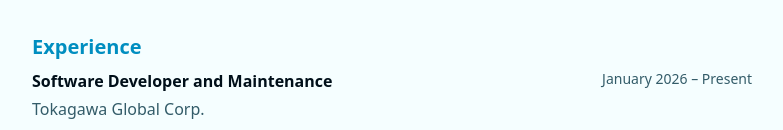
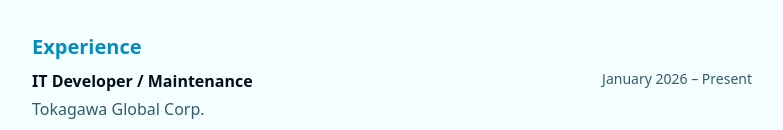
Before and after one commit to ycrangelo/prtfl, a Next.js app: page / in a window 1280 px wide. Shown: the part 821-951 px from the top of the page, without its empty margins (248-1031 px from the left). Built offline with nearby package versions, Linux system fonts and the light colour scheme.

Commit message:
change role description

```diff
--- a/app/page.tsx
+++ b/app/page.tsx
@@ -208,7 +208,7 @@ export default function Portfolio() {
     <div className="flex flex-col sm:flex-row sm:items-start sm:justify-between">
       <div>
         <h3 className="text-base font-semibold text-foreground mb-1">
-          Software Developer and Maintenance
+          IT Developer / Maintenance
         </h3>
         <p className="text-muted-foreground mb-1">
           Tokagawa Global Corp.
```
